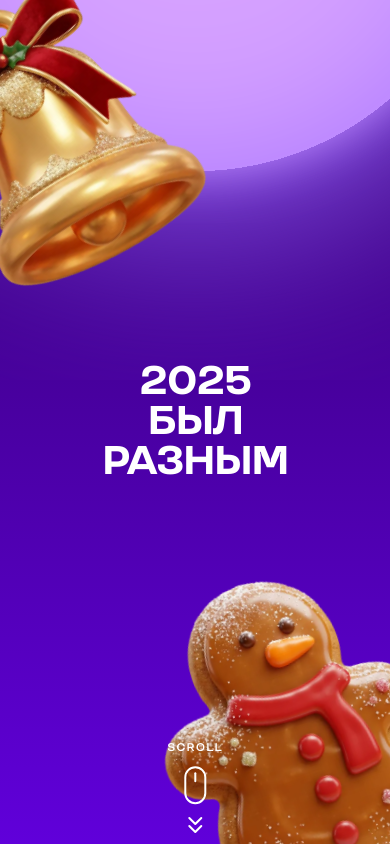
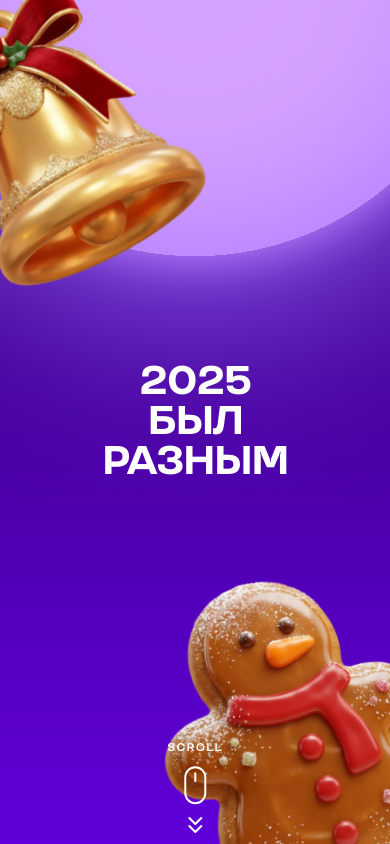
Before and after one commit to musicbydise1/newyear-uzum, a Next.js app: page /home in a window 390 px wide. Built offline with nearby package versions, Linux system fonts and the light colour scheme.

Commit message:
Refine responsive styles and animations for mobile and short screens

```diff
--- a/components/Section1.module.scss
+++ b/components/Section1.module.scss
@@ -27,6 +27,18 @@
         width: 100px;
         height: 100px;
       }
+
+      @media (max-height: 700px) {
+        top: -5%;
+      }
+
+      @media (max-height: 600px) {
+        top: -3%;
+      }
+
+      @media (max-height: 500px) {
+        top: 0%;
+      }
     }
 
     @media (max-width: 480px) {
@@ -36,6 +48,17 @@
       img {
         width: 80px;
         height: 80px;
+      }
+
+
+      @media (max-height: 650px) {
+        top: -5%;
+        left: -25%;
+
+        img {
+          width: 300px !important;
+          height: 300px !important;
+        }
       }
     }
   }
@@ -55,6 +78,9 @@
         width: 100px;
         height: 100px;
       }
+      @media (max-height: 600px) {
+        bottom: -15%;
+      }
     }
 
     @media (max-width: 480px) {
@@ -64,6 +90,14 @@
       img {
         width: 80px;
         height: 80px;
+      }
+      @media (max-height: 650px) {
+        bottom: -20%;
+        right: -20%;
+        img {
+          width: 300px !important;
+          height: 300px !important;
+        }
       }
     }
   }
--- /dev/null
+++ b/hooks/useIsShortScreen.js
@@ -0,0 +1,35 @@
+import { useState, useEffect } from 'react';
+
+/**
+ * Хук для определения, является ли высота экрана меньше указанного breakpoint
+ * @param {number} breakpoint - Breakpoint для определения низкого экрана (по умолчанию 650px)
+ * @returns {boolean} true, если высота экрана меньше breakpoint, иначе false
+ */
+export function useIsShortScreen(breakpoint = 650) {
+  const [isShortScreen, setIsShortScreen] = useState(false);
+
+  useEffect(() => {
+    // Проверка на сервере (SSR)
+    if (typeof window === 'undefined') {
+      return;
+    }
+
+    // Функция для проверки высоты экрана
+    const checkIsShortScreen = () => {
+      setIsShortScreen(window.innerHeight < breakpoint);
+    };
+
+    // Проверка при монтировании
+    checkIsShortScreen();
+
+    // Добавление слушателя события resize
+    window.addEventListener('resize', checkIsShortScreen);
+
+    // Очистка слушателя при размонтировании
+    return () => {
+      window.removeEventListener('resize', checkIsShortScreen);
+    };
+  }, [breakpoint]);
+
+  return isShortScreen;
+}
--- a/pages/home.js
+++ b/pages/home.js
@@ -13,11 +13,13 @@ import { gsap } from "gsap";
 import { ScrollTrigger } from "gsap/dist/ScrollTrigger";
 import { useLanguage } from "../contexts/LanguageContext";
 import { useIsMobile } from "../hooks/useIsMobile";
+import { useIsShortScreen } from "../hooks/useIsShortScreen";
 gsap.registerPlugin(ScrollTrigger);
 
 export default function Home() {
   const { t } = useLanguage();
   const isMobile = useIsMobile();
+  const isShortScreen = useIsShortScreen();
   const section1Ref = useRef();
   const section2Ref = useRef();
   const section3Ref = useRef();
@@ -81,7 +83,7 @@ export default function Home() {
         scrub: true,
       },
     }).to(glowElement, {
-      y: isMobile ? "65vh" : "80vh",
+      y: isMobile && isShortScreen ? "60vh" : isMobile ? "55vh" : "80vh",
       ease: "none",
     });
 
@@ -95,7 +97,7 @@ export default function Home() {
         scrub: true,
       },
     }).to(glowElement, {
-      y: isMobile ? "125vh" : "160vh",
+      y: isMobile && isShortScreen ? "120vh" : isMobile ? "115vh" : "160vh",
       ease: "none",
     });
 
@@ -109,7 +111,7 @@ export default function Home() {
         scrub: true,
       },
     }).to(glowElement, {
-      y: isMobile ? "65vh" : "80vh",
+      y: isMobile && isShortScreen ? "60vh" : isMobile ? "55vh" : "80vh",
       ease: "none",
     });
     gsap.timeline({
@@ -121,7 +123,7 @@ export default function Home() {
         scrub: true,
       },
     }).to(glowElement, {
-      y: isMobile ? "125vh" : "160vh",
+      y: isMobile && isShortScreen ? "120vh" : isMobile ? "115vh" : "160vh",
       ease: "none",
     });
 
@@ -160,7 +162,7 @@ export default function Home() {
     return () => {
       ScrollTrigger.getAll().forEach((trigger) => trigger.kill());
     };
-  }, [isMobile]);
+  }, [isMobile, isShortScreen]);
 
   return (
     <div>
--- a/styles/Home.module.scss
+++ b/styles/Home.module.scss
@@ -29,15 +29,26 @@
     top: -100%;
     height: 150%;
     opacity: 0.5;
+    @media (max-height: 600px) {
+      top: -80%;
+      height: 130%;
+      opacity: 0.4;
+    }
   }
 
   @media (max-width: 480px) {
-    top: -75%;
-    height: 120%;
+    top: -80%;
+    height: 150%;
     opacity: 0.4;
     width: 100vw;
     left: 50%;
     transform: translateX(-50%);
+    @media (max-height: 650px) {
+      top: -85%;
+      height: 150%;
+      opacity: 0.3;
+    }
+
   }
 
   svg {
@@ -49,11 +60,19 @@
     @media (max-width: 768px) {
       width: 200%;
       height: 200%;
+      @media (max-height: 650px) {
+        width: 160%;
+        height: 160%;
+      }
     }
 
     @media (max-width: 480px) {
       width: 280%;
       height: 380%;
+      @media (max-height: 650px) {
+        width: 240%;
+        height: 340%;
+      }
     }
   }
 }
```
